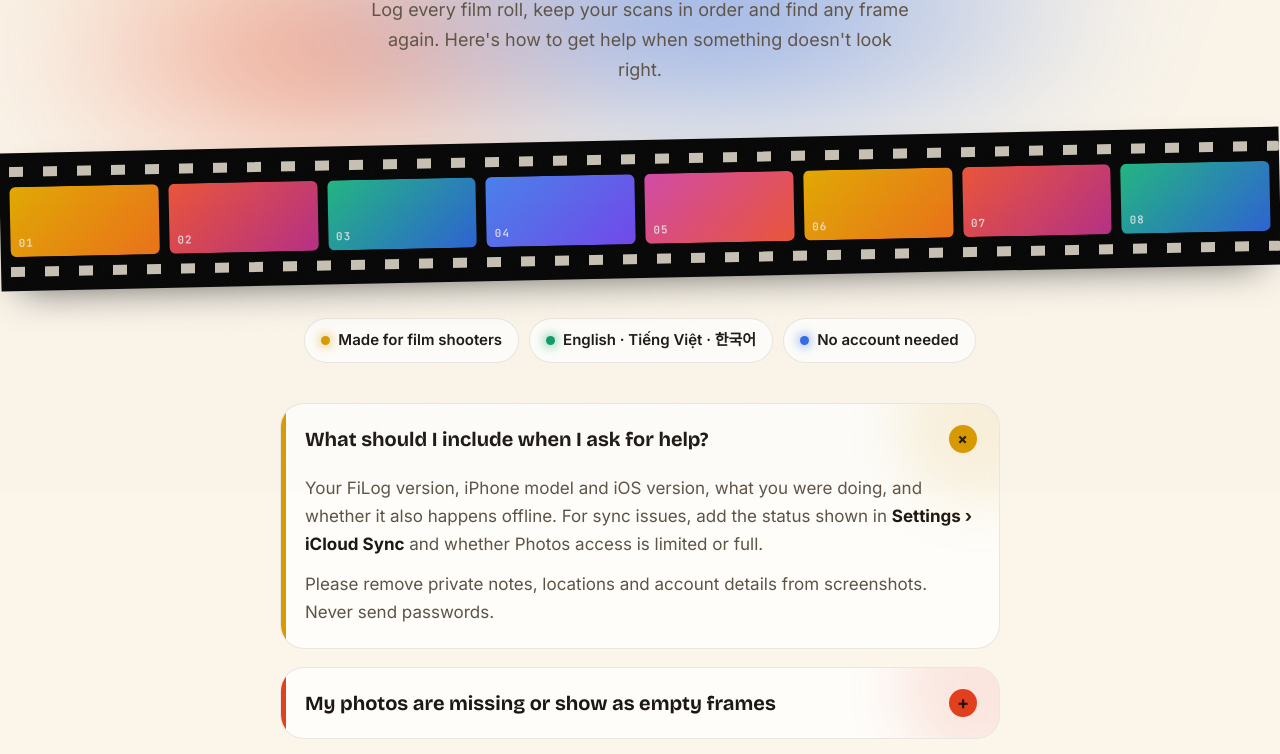
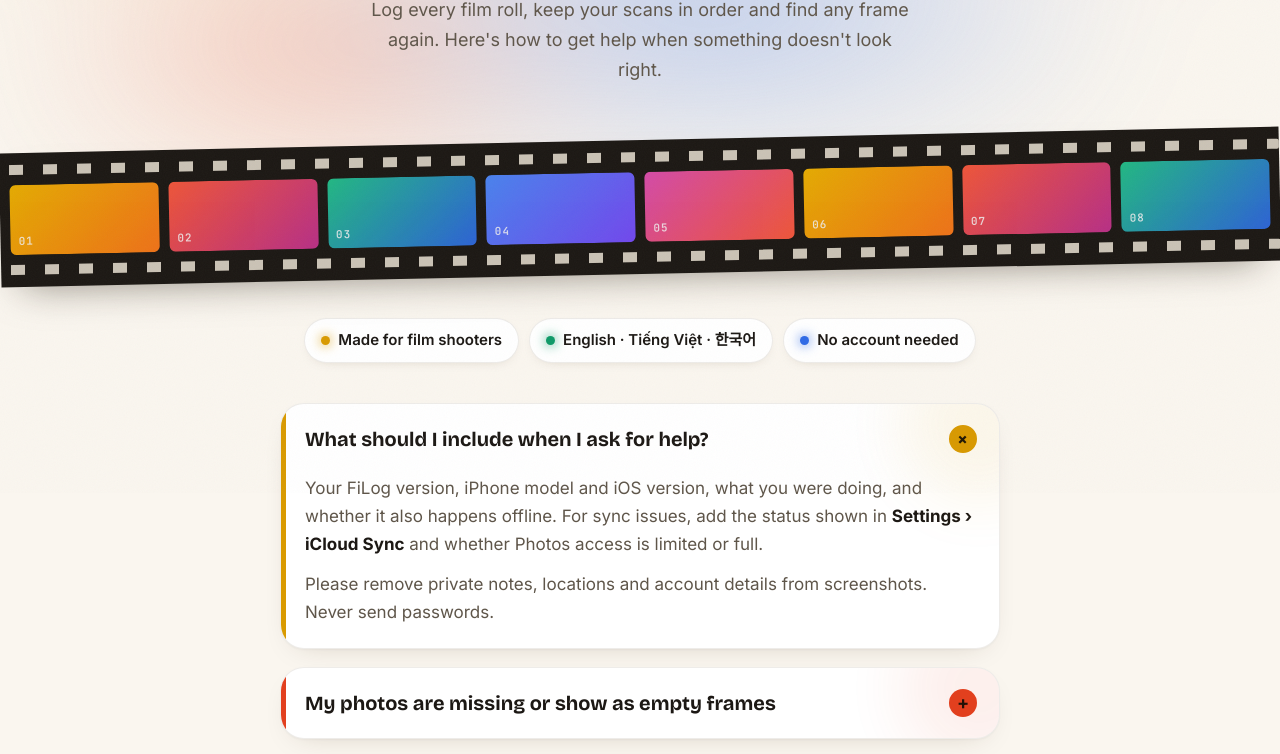
Before and after one commit to duongbean/filog-legal, a plain HTML site: page index.html in a window 1280 px wide. Shown: the part 307-1061 px from the top of the page. Drawn offline with nearby package versions, Linux system fonts and the light colour scheme.

Commit message:
Use a light paper theme and cache-busted stylesheet

```diff
--- a/index.html
+++ b/index.html
@@ -3,6 +3,8 @@
 <head>
   <meta charset="utf-8">
   <meta name="viewport" content="width=device-width, initial-scale=1">
+  <meta name="color-scheme" content="light">
+  <meta name="theme-color" content="#faf6ef">
   <title>FiLog Support</title>
   <meta name="description" content="Help and contact for FiLog, the film roll archive for iPhone.">
   <link rel="icon" href="favicon.png">
@@ -10,7 +12,7 @@
   <link rel="preconnect" href="https://fonts.googleapis.com">
   <link rel="preconnect" href="https://fonts.gstatic.com" crossorigin>
   <link rel="stylesheet" href="https://fonts.googleapis.com/css2?family=Bricolage+Grotesque:opsz,wght@12..96,700;12..96,800&family=Inter:wght@400;600;700&family=JetBrains+Mono:wght@600&display=swap">
-  <link rel="stylesheet" href="style.css">
+  <link rel="stylesheet" href="style.css?v=3">
 </head>
 <body>
   <header class="hero">
--- a/style.css
+++ b/style.css
@@ -1,19 +1,10 @@
 /* Film-stock palette: Portra gold, Ektar red, Fuji green, CineStill blue, Velvia magenta. */
 :root {
-  --bg: #0b0a09; --bg-2: #15130f; --card: rgba(255,255,255,0.045); --card-border: rgba(255,255,255,0.09);
-  --text: #f6f1e9; --muted: #b3aa9c; --soft: #7d7466;
-  --gold: #f5b700; --red: #ff5a3c; --green: #22c58b; --blue: #4d8bff; --magenta: #e34fb4;
-  --grain-opacity: 0.08;
-  color-scheme: dark;
-}
-@media (prefers-color-scheme: light) {
-  :root {
-    --bg: #fbf5ea; --bg-2: #f3eadb; --card: rgba(255,255,255,0.75); --card-border: rgba(60,40,10,0.10);
-    --text: #1d1813; --muted: #5d5346; --soft: #8a7e6c;
-    --gold: #d99a00; --red: #e2401f; --green: #0f9a68; --blue: #2f6ae6; --magenta: #c4318f;
-    --grain-opacity: 0.05;
-    color-scheme: light;
-  }
+  --bg: #faf6ef; --bg-2: #f3ece0; --card: #ffffff; --card-border: rgba(70,50,20,0.09);
+  --text: #1c1814; --muted: #5f564a; --soft: #8c8172;
+  --gold: #d99a00; --red: #e2401f; --green: #0f9a68; --blue: #2f6ae6; --magenta: #c4318f;
+  --grain-opacity: 0.035;
+  color-scheme: light;
 }
 
 * { box-sizing: border-box; }
@@ -32,7 +23,7 @@ a { color: inherit; }
 /* Hero */
 .hero { position: relative; padding: 72px 20px 56px; text-align: center; isolation: isolate; }
 .hero::before {
-  content: ""; position: absolute; inset: -20% -10% 0; z-index: -1; filter: blur(60px); opacity: 0.55;
+  content: ""; position: absolute; inset: -20% -10% 0; z-index: -1; filter: blur(70px); opacity: 0.32;
   background:
     radial-gradient(40% 50% at 20% 30%, var(--gold), transparent 70%),
     radial-gradient(35% 45% at 80% 25%, var(--magenta), transparent 70%),
@@ -41,7 +32,7 @@ a { color: inherit; }
 }
 .app-icon {
   width: 96px; height: 96px; border-radius: 22px; display: block; margin: 0 auto 22px;
-  box-shadow: 0 0 0 1px rgba(255,255,255,0.15), 0 18px 50px -10px rgba(245,183,0,0.55), 0 8px 30px -8px rgba(227,79,180,0.5);
+  box-shadow: 0 20px 45px -18px rgba(30,20,5,0.55), 0 0 0 6px rgba(255,255,255,0.7);
 }
 .eyebrow {
   font: 600 13px/1 "JetBrains Mono", ui-monospace, Menlo, monospace; letter-spacing: 3px; text-transform: uppercase;
@@ -57,8 +48,8 @@ h1 {
 
 /* Decorative film strip with sprocket holes and color frames. */
 .film-strip {
-  margin: 0 0 40px; padding: 14px 0; background: #050505; position: relative;
-  transform: rotate(-1.2deg); box-shadow: 0 16px 40px -20px rgba(0,0,0,0.7);
+  margin: 0 0 44px; padding: 12px 0; background: #1c1814; position: relative;
+  transform: rotate(-1.2deg); box-shadow: 0 18px 40px -22px rgba(30,20,5,0.55);
 }
 .film-strip::before, .film-strip::after {
   content: ""; display: block; height: 10px; margin: 0 0 10px;
@@ -85,6 +76,7 @@ main { max-width: 760px; margin: 0 auto; padding: 0 20px 80px; }
 .chip {
   display: inline-flex; align-items: center; gap: 8px; padding: 9px 16px; border-radius: 999px;
   font-weight: 600; font-size: 15px; background: var(--card); border: 1px solid var(--card-border);
+  box-shadow: 0 4px 14px -10px rgba(60,40,10,0.35);
 }
 .chip i { width: 9px; height: 9px; border-radius: 50%; display: inline-block; background: var(--c); box-shadow: 0 0 12px var(--c); }
 
@@ -92,13 +84,14 @@ main { max-width: 760px; margin: 0 auto; padding: 0 20px 80px; }
 .frame {
   --c: var(--gold);
   position: relative; background: var(--card); border: 1px solid var(--card-border); border-radius: 24px;
+  box-shadow: 0 1px 2px rgba(60,40,10,0.04), 0 10px 30px -18px rgba(60,40,10,0.25);
   padding: 26px 24px 22px; margin: 0 0 18px; overflow: hidden;
   backdrop-filter: blur(8px); -webkit-backdrop-filter: blur(8px);
 }
 .frame::before { content: ""; position: absolute; left: 0; top: 0; bottom: 0; width: 5px; background: var(--c); }
 .frame::after {
   content: ""; position: absolute; right: -60px; top: -60px; width: 160px; height: 160px; border-radius: 50%;
-  background: var(--c); opacity: 0.12; filter: blur(30px); pointer-events: none;
+  background: var(--c); opacity: 0.08; filter: blur(30px); pointer-events: none;
 }
 .frame:nth-of-type(5n+1) { --c: var(--gold); }
 .frame:nth-of-type(5n+2) { --c: var(--red); }
@@ -118,7 +111,7 @@ main { max-width: 760px; margin: 0 auto; padding: 0 20px 80px; }
 /* Contact */
 .contact {
   text-align: center; border-radius: 28px; padding: 34px 24px; margin: 34px 0 0; position: relative; overflow: hidden;
-  background: linear-gradient(135deg, rgba(245,183,0,0.22), rgba(227,79,180,0.22) 50%, rgba(77,139,255,0.22));
+  background: linear-gradient(135deg, rgba(245,183,0,0.16), rgba(227,79,180,0.14) 50%, rgba(77,139,255,0.16)), var(--card);
   border: 1px solid var(--card-border);
 }
 .contact h2 { font-family: "Bricolage Grotesque", "Inter", sans-serif; font-size: 28px; margin: 0 0 6px; }
```
Also changed, not shown: privacy.html (+3 -1 lines).
